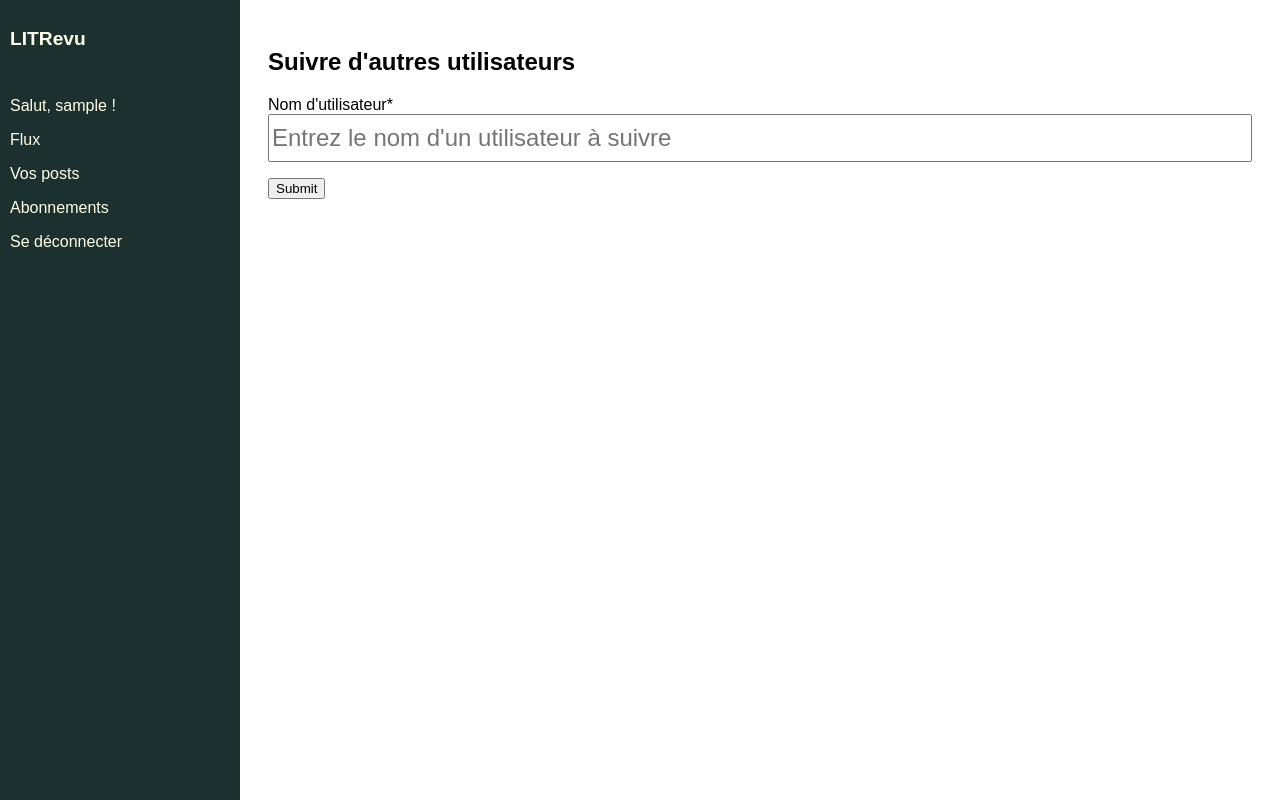
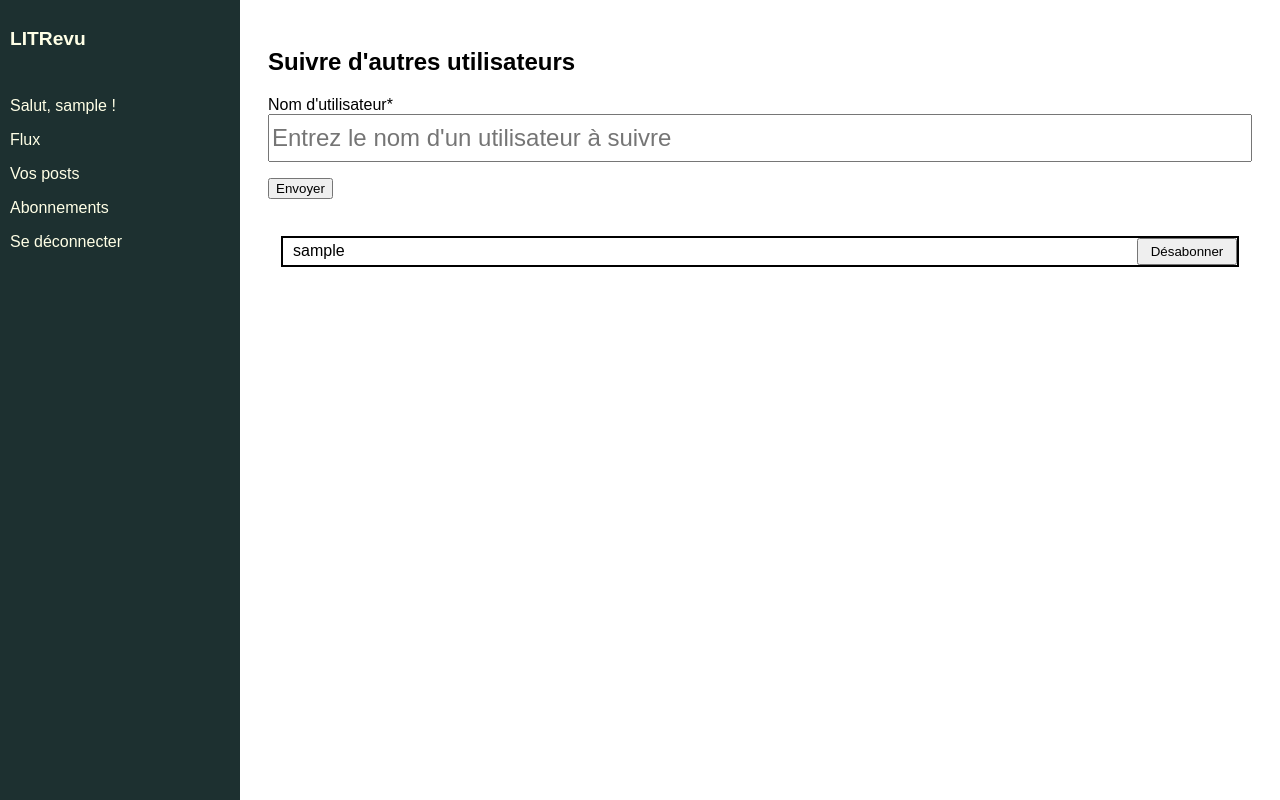
Before and after one commit to Chelpot/Openclassrooms-P9-LITRevu, a Django app: page /follow/ in a window 1280 px wide. Run offline with Django 5.2, Linux system fonts and the light colour scheme; a user stored in the database is signed in; tables that the repository leaves empty hold one stand-in row (values such as "Sample post"); some libraries are stand-ins or nearby versions.

Commit message:
Can now display users that current user is following

```diff
--- a/review/forms.py
+++ b/review/forms.py
@@ -89,4 +89,4 @@ class FollowForm(forms.Form):
         self.helper.layout = Layout(
             Field('Username', css_class='large-input align-center-horizontal'),
         )
-        self.helper.add_input(Submit('submit', 'Submit'))
+        self.helper.add_input(Submit('submit', 'Envoyer'))
--- /dev/null
+++ b/review/templates/partials/follow_snippet.html
@@ -0,0 +1,7 @@
+{% load ticket_extras %}
+<div class="card-follow">
+    <div class="container-follow snippet-head">
+        <div class="follow-name justify-start">{{ follow.followed_user.username }}</div>
+        <button class="button_follow">Désabonner</button>
+    </div>
+</div>
--- a/review/templates/review/follow.html
+++ b/review/templates/review/follow.html
@@ -3,4 +3,12 @@
     <h2>Suivre d'autres utilisateurs</h2>
     {% load crispy_forms_tags %}
     {% crispy follow_form follow_form.helper %}
+
+    <div class="grid-container">
+        {% for follow in follow_list %}
+            {% include 'partials/follow_snippet.html' with follow=follow %}
+        {% endfor %}
+    </div>
+
+
 {% endblock content %}
--- a/review/views.py
+++ b/review/views.py
@@ -71,7 +71,9 @@
 
 @login_required
 def follow(request):
+    current_user = request.user
     follow_form = forms.FollowForm()
+    follow_list = models.UserFollows.objects.filter(user=current_user)
     if request.method == 'POST':
         follow_form = forms.FollowForm(request.POST)
         if follow_form.is_valid():
@@ -81,12 +83,13 @@
                 #Check if an user with the given username exist
                 users = UserClass.objects.filter(username=user_to_follow)
                 user_to_follow = users[0]
-                current_user = request.user
+
                 if user_to_follow != current_user:
                     #Check if the user is already following the given user
-                    userFollow, created = models.UserFollows.objects.get_or_create(
+                    models.UserFollows.objects.get_or_create(
                         user=current_user, followed_user=user_to_follow)
     context = {
         'follow_form': follow_form,
+        'follow_list': follow_list,
     }
     return render(request, 'review/follow.html', context=context)
--- a/static/app.css
+++ b/static/app.css
@@ -101,6 +101,14 @@ html {
   padding: 30px 10px;
 }
 
+.card-follow {
+  width: 100%;
+  border: solid;
+  border-width: 2px;
+  margin: 1px;
+  padding: 0 0 0 10px;
+}
+
 .card:hover {
   box-shadow: 0 8px 16px 0 rgba(0,0,0,0.2);
 }
@@ -109,6 +117,15 @@ html {
     display: flex;
     padding: 2px 16px;
     flex-direction: column;
+}
+
+.container-follow {
+    display: flex;
+    justify-content: flex-end;
+}
+
+.justify-start {
+  margin-right: auto;
 }
 
 .post img {
@@ -154,3 +171,12 @@ h1{
     display: flex;
     margin: 0 auto;
 }
+
+.button_follow{
+    width: 100px;
+    padding: 4px;
+}
+
+.follow-name {
+    align-content: center;
+}
```
